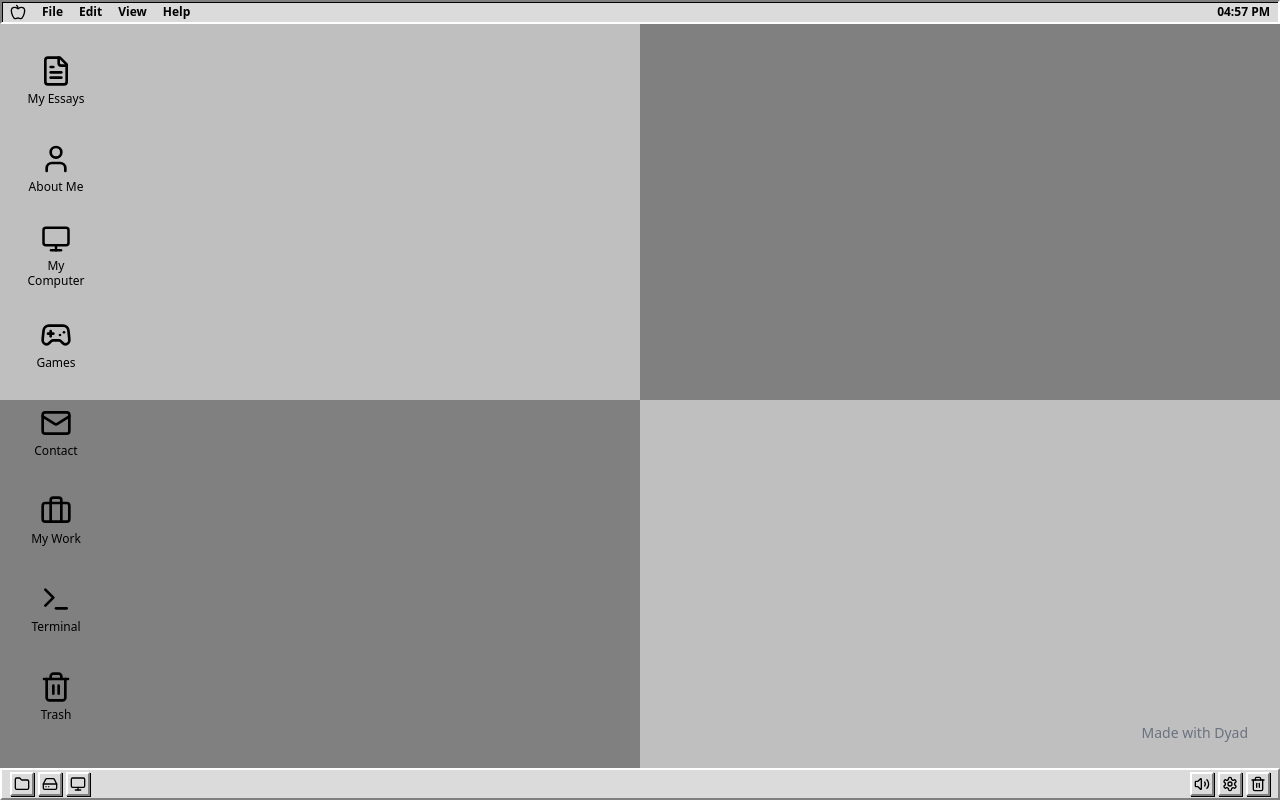
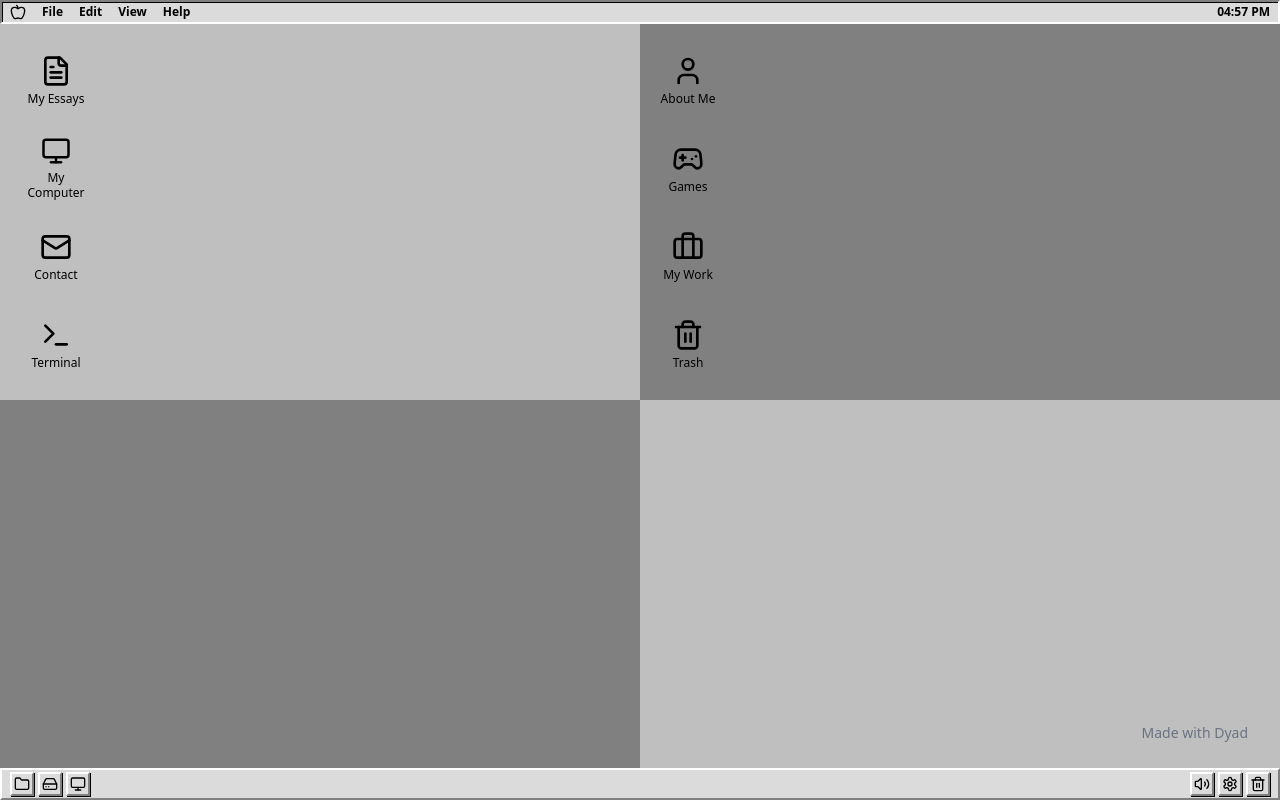
Before and after one commit to jungkj/studio, a React (Vite) app: page / in a window 1280 px wide. Built offline with nearby package versions, Linux system fonts and the light colour scheme.

Commit message:
[dyad] Reverted desktop background and arranged icons into two columns. - wrote 2 file(s)

```diff
--- a/src/pages/Index.tsx
+++ b/src/pages/Index.tsx
@@ -11,14 +11,14 @@ import { SudokuGame } from '@/components/SudokuGame';
 import { SolitaireGame } from '@/components/SolitaireGame';
 import { ContactApp } from '@/components/ContactApp';
 import { WorkApp } from '@/components/WorkApp';
-import { TerminalApp } from '@/components/TerminalApp'; // New import for TerminalApp
+import { TerminalApp } from '@/components/TerminalApp';
 import { MenuBar } from '@/components/MenuBar';
 import { SystemTray } from '@/components/SystemTray';
 import { DesktopIcon } from '@/components/DesktopIcon';
-import { FileText, User, Monitor, Trash2, Gamepad2, Mail, Briefcase, Terminal } from 'lucide-react'; // Added Terminal icon
+import { FileText, User, Monitor, Trash2, Gamepad2, Mail, Briefcase, Terminal } from 'lucide-react';
 import { toast } from 'sonner';
 
-type WindowName = 'essays' | 'about' | 'myComputer' | 'gamesLauncher' | 'ticTacToe' | 'snake' | 'sudoku' | 'solitaire' | 'contact' | 'work' | 'terminal'; // Added 'terminal'
+type WindowName = 'essays' | 'about' | 'myComputer' | 'gamesLauncher' | 'ticTacToe' | 'snake' | 'sudoku' | 'solitaire' | 'contact' | 'work' | 'terminal';
 
 interface WindowState {
   isOpen: boolean;
@@ -37,10 +37,10 @@ const Index = () => {
     solitaire: { isOpen: false, zIndex: 17 },
     contact: { isOpen: false, zIndex: 18 },
     work: { isOpen: false, zIndex: 19 },
-    terminal: { isOpen: false, zIndex: 20 }, // Initial z-index for Terminal
+    terminal: { isOpen: false, zIndex: 20 },
   });
 
-  const [maxZIndex, setMaxZIndex] = useState(20); // Updated max z-index
+  const [maxZIndex, setMaxZIndex] = useState(20);
 
   const openWindow = (windowName: WindowName) => {
     setWindowStates(prev => {
@@ -85,14 +85,14 @@ const Index = () => {
       <MenuBar />
 
       {/* Desktop Icons */}
-      <div className="p-4 flex flex-col items-start space-y-2">
+      <div className="p-4 grid grid-cols-2 gap-x-4 gap-y-2 auto-rows-min items-start"> {/* Changed to a 2-column grid */}
         <DesktopIcon icon={FileText} label="My Essays" onClick={() => openWindow('essays')} />
         <DesktopIcon icon={User} label="About Me" onClick={() => openWindow('about')} />
         <DesktopIcon icon={Monitor} label="My Computer" onClick={() => openWindow('myComputer')} />
         <DesktopIcon icon={Gamepad2} label="Games" onClick={() => openWindow('gamesLauncher')} />
         <DesktopIcon icon={Mail} label="Contact" onClick={() => openWindow('contact')} />
         <DesktopIcon icon={Briefcase} label="My Work" onClick={() => openWindow('work')} />
-        <DesktopIcon icon={Terminal} label="Terminal" onClick={() => openWindow('terminal')} /> {/* New Terminal Icon */}
+        <DesktopIcon icon={Terminal} label="Terminal" onClick={() => openWindow('terminal')} />
         <DesktopIcon icon={Trash2} label="Trash" onClick={handleTrashClick} />
       </div>
 
```
Also changed, not shown: src/globals.css (+0 -5 lines).
